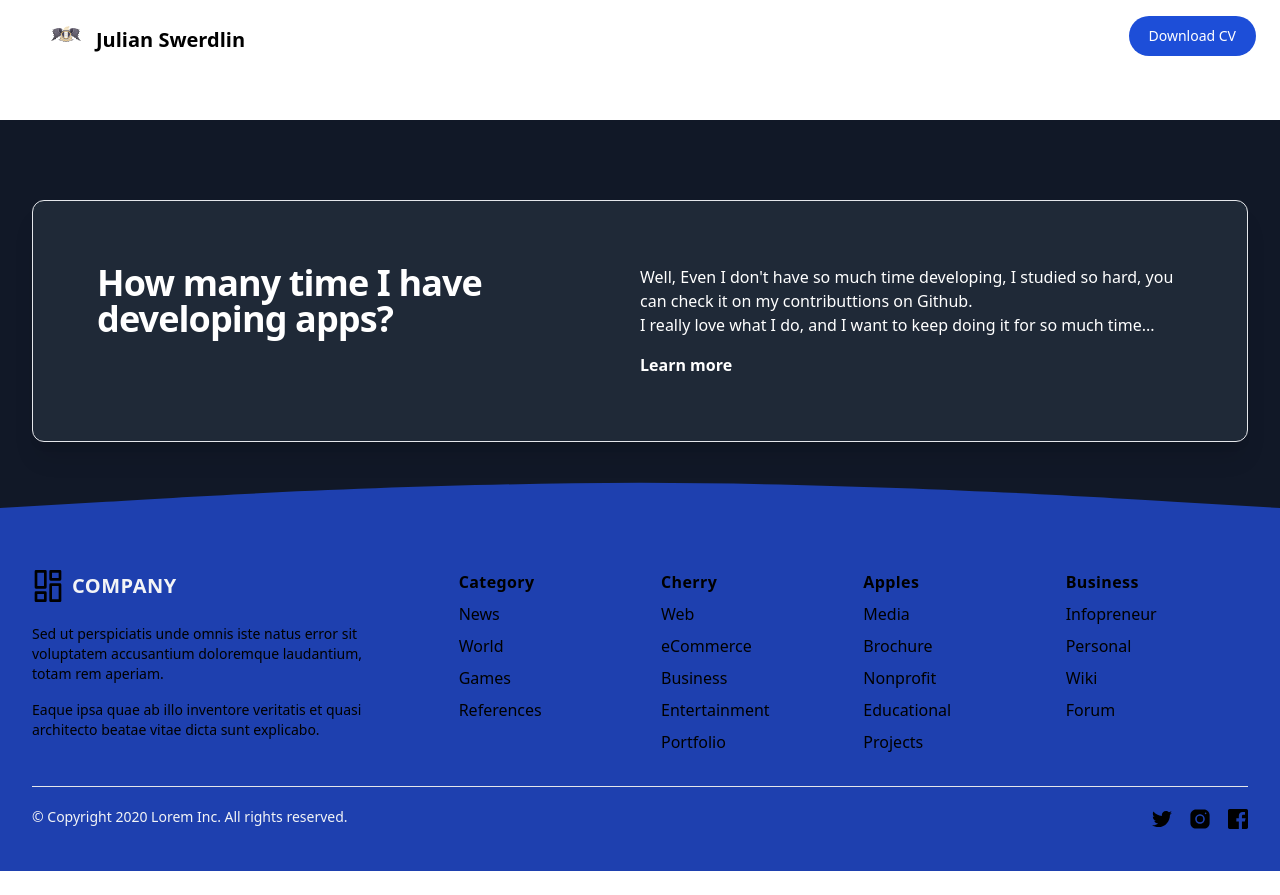
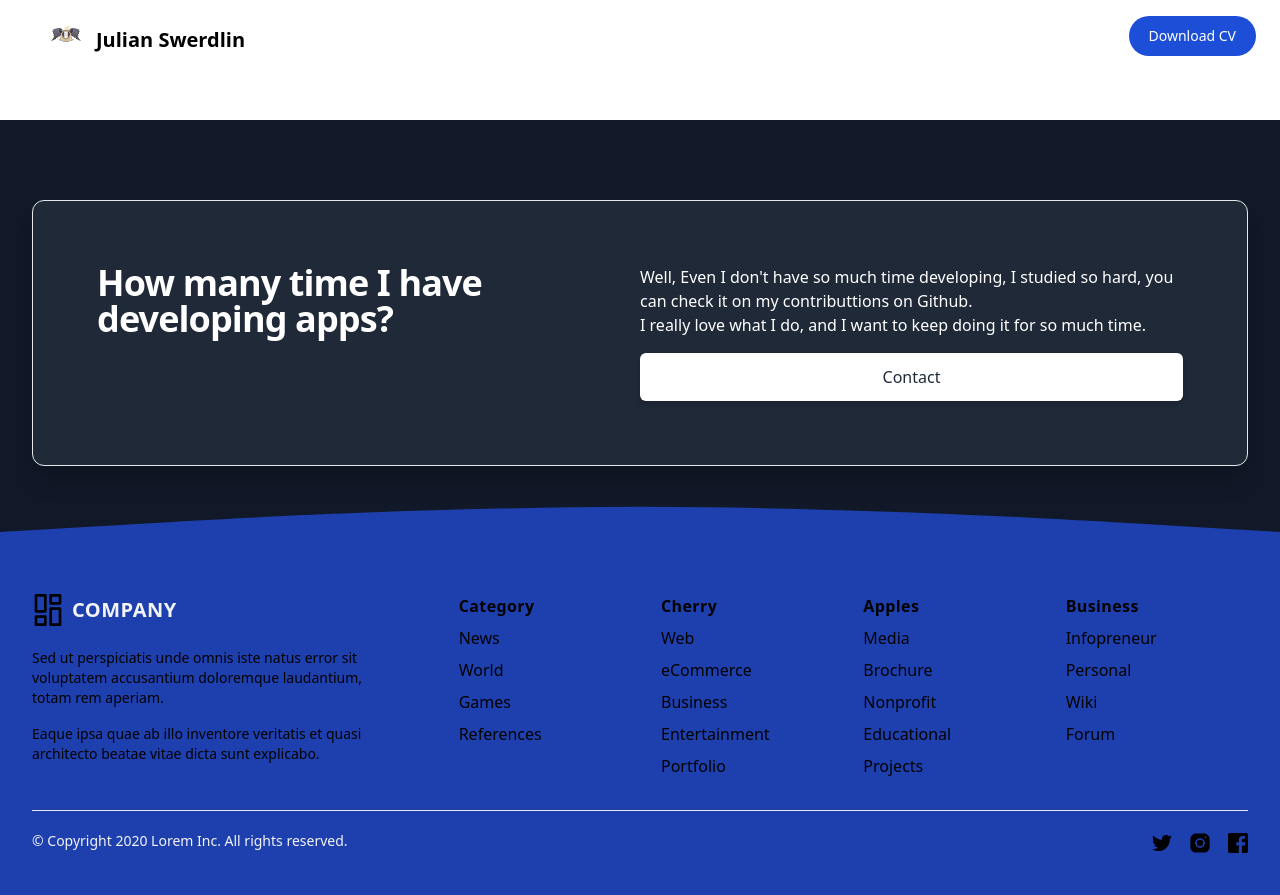
Before and after one commit to juliswer/portfolio2022, a Next.js app: page /components/Content in a window 1280 px wide. Before the commit the page ends 871 px from the top, so only its background shows below. Built offline with nearby package versions, Linux system fonts and the light colour scheme.

Commit message:
index changes

```diff
--- a/src/pages/components/Content.jsx
+++ b/src/pages/components/Content.jsx
@@ -1,4 +1,4 @@
-import React from 'react'
+import React from "react";
 
 const Content = () => {
   return (
@@ -12,20 +12,24 @@ const Content = () => {
           </div>
           <div className="lg:w-1/2">
             <p className="mb-4 text-base text-white">
-              Well, Even I don&apos;t have so much time developing, I studied so hard, you can check it on my contributtions on Github.<br />
-              I really love what I do, and I want to keep doing it for so much time...
+              Well, Even I don&apos;t have so much time developing, I studied so
+              hard, you can check it on my contributtions on Github.
+              <br />I really love what I do, and I want to keep doing it for so
+              much time.
             </p>
             <a
-              aria-label=""
-              className="inline-flex items-center font-semibold transition-colors duration-200 text-white"
+              href="mailto:julianswer36@gmail.com"
+              className="px-7 py-3 w-full bg-white text-gray-800 text-center rounded-md shadow-md block sm:w-auto"
+              target="_blank"
+              rel="noreferrer"
             >
-              Learn more
+              Contact
             </a>
           </div>
         </div>
       </div>
     </div>
-  )
-}
+  );
+};
 
-export default Content
+export default Content;
--- a/src/pages/components/Header.jsx
+++ b/src/pages/components/Header.jsx
@@ -45,7 +45,7 @@ const Header = () => {
           <div className="pt-10 items-center justify-center space-y-3 sm:space-x-6 sm:space-y-0 sm:flex lg:justify-start">
             <a
               href="mailto:julianswer36@gmail.com"
-              className="px-7 py-3 w-full bg-white text-gray-800 text-center rounded-md shadow-md block sm:w-auto"
+              className="text-white bg-blue-700 hover:bg-blue-800 focus:ring-4 focus:ring-blue-300 font-medium rounded-full text-md px-5 py-2.5 text-center mr-2 mb-2 dark:bg-blue-600 dark:hover:bg-blue-700 dark:focus:ring-blue-800"
               target="_blank"
               rel="noreferrer"
             >
```
